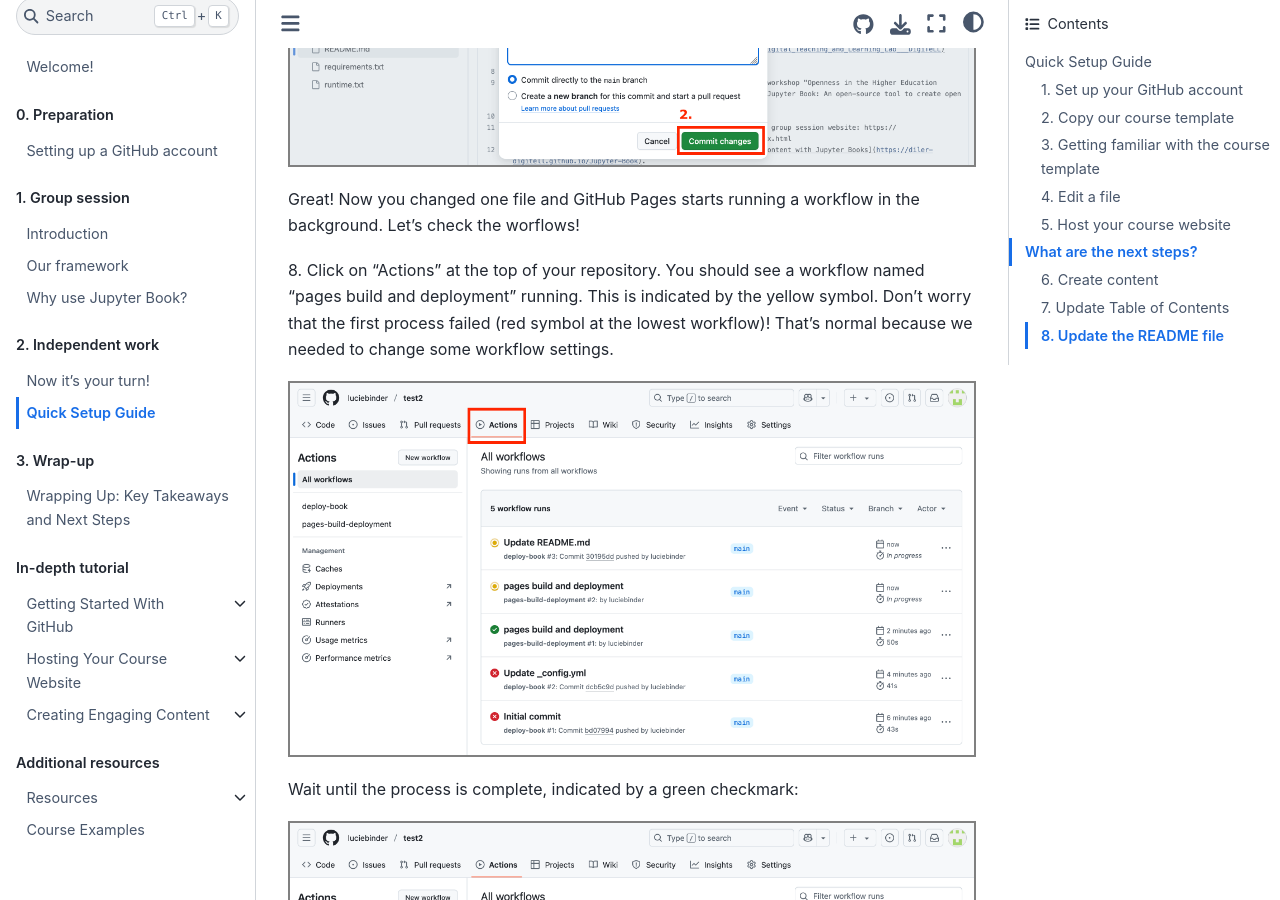
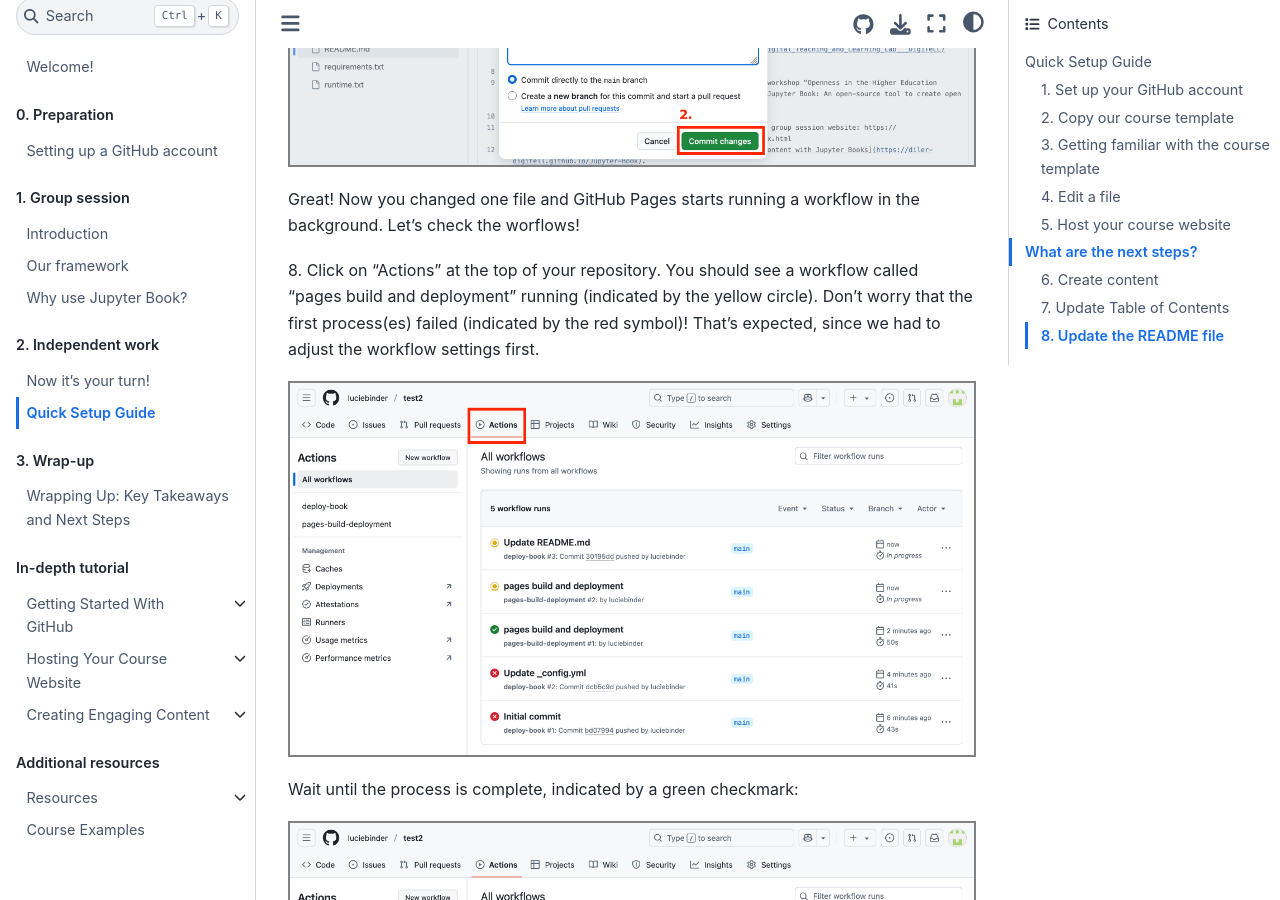
Before and after one commit to luciebinder/ws-openness-2025, a Jupyter Book: the page built from content/4_additional/quick_tutorial_ws.md, in a window 1280 px wide and 900 px high, scrolled down 8484 px. Built offline with Jupyter Book 1.0.4 settings and Sphinx 7.4.7 and the Sphinx Book theme 1.1.4, drawn with Linux system fonts in a browser that asks for light colours.

Commit message:
Update quick_tutorial_ws.md

```diff
--- a/content/4_additional/quick_tutorial_ws.md
+++ b/content/4_additional/quick_tutorial_ws.md
@@ -108,7 +108,7 @@
 
 Great! Now you changed one file and GitHub Pages starts running a workflow in the background. Let's check the worflows!
 
-8\. Click on "Actions" at the top of your repository. You should see a workflow named "pages build and deployment" running. This is indicated by the yellow symbol. Don't worry that the first process failed (red symbol at the lowest workflow)! That's normal because we needed to change some workflow settings.
+8\. Click on "Actions" at the top of your repository. You should see a workflow called "pages build and deployment" running (indicated by the yellow circle). Don't worry that the first process(es) failed (indicated by the red symbol)! That’s expected, since we had to adjust the workflow settings first.
 
 ![Image of the workflow "pages build and deployment" with a green checkmark.](../../static/action-click.png)
 
```
